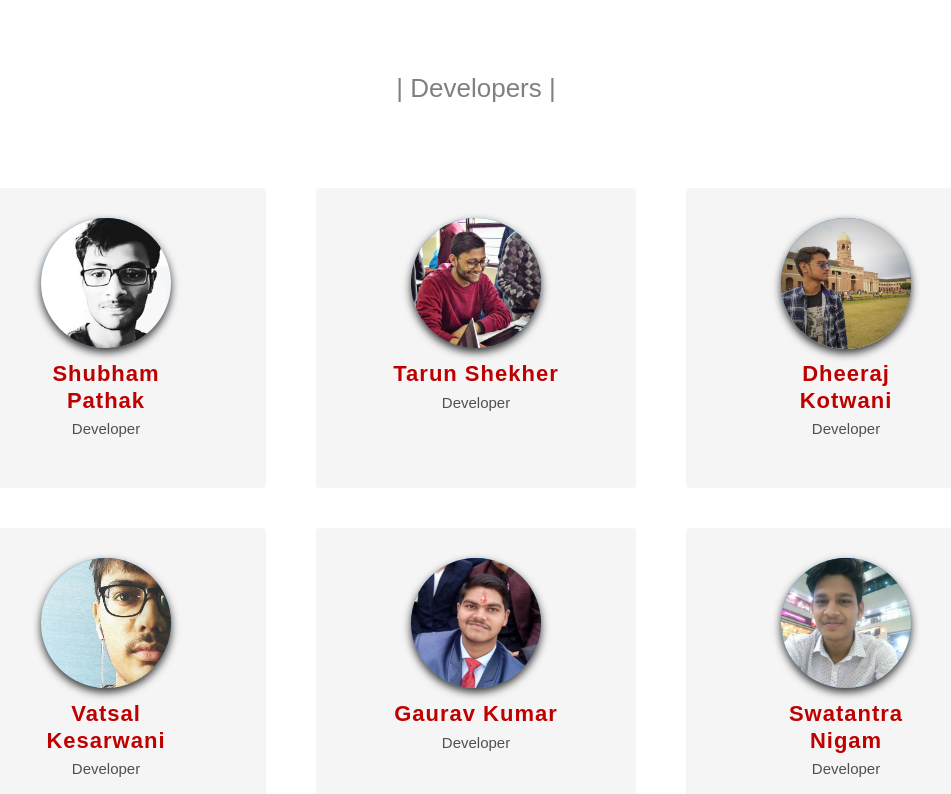
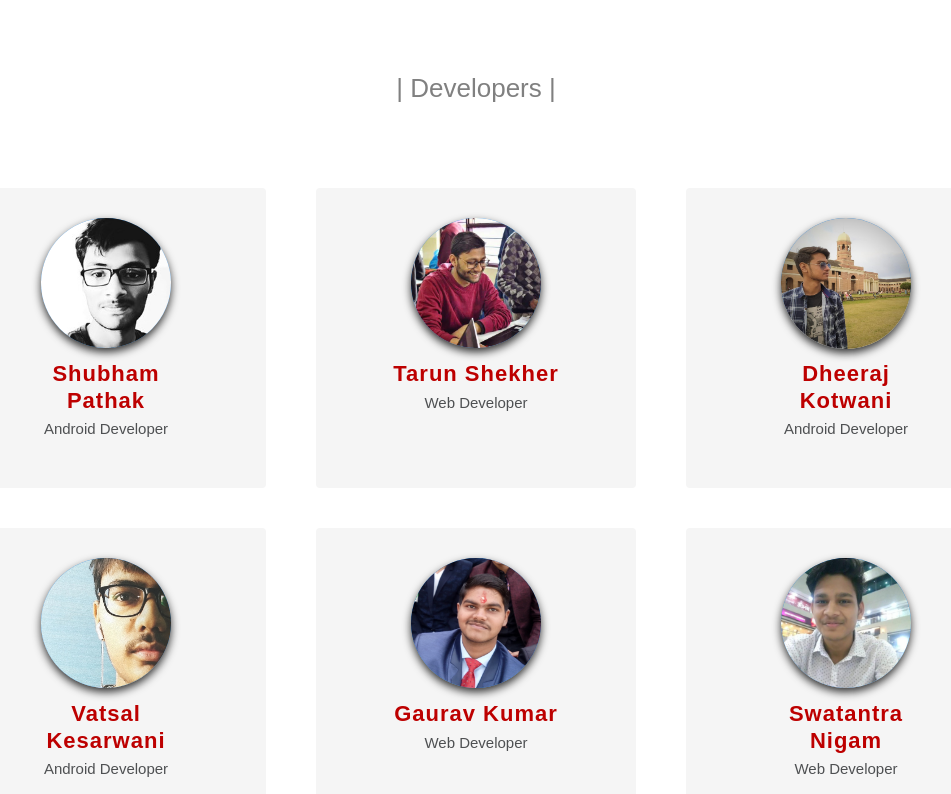
Before and after one commit to vanisingh-24/DSC-Team, a plain HTML site: page index.html in a window 1280 px wide. Shown: the part 2006-2800 px from the top of the page, without its empty margins (164-1115 px from the left). Drawn offline with nearby package versions, Linux system fonts and the light colour scheme.

Commit message:
added subtext

```diff
--- a/index.html
+++ b/index.html
@@ -257,7 +257,7 @@
       </div>
       <div class="team-content">
         <h3 class="name">Shubham Pathak</h3>
-        <span class="stack">Developer</span>
+        <span class="stack">Android Developer</span>
       </div>
      <ul class="social">
        <li><a href="https://github.com/tronku"><i class="fa fa-github"></i></a></li>
@@ -271,7 +271,7 @@
       </div>
       <div class="team-content">
         <h3 class="name">Tarun Shekher</h3>
-        <span class="stack">Developer</span>
+        <span class="stack">Web Developer</span>
       </div>
      <ul class="social">
        <li><a href="https://github.com/Tarun9005"><i class="fa fa-github"></i></a></li>
@@ -285,7 +285,7 @@
       </div>
       <div class="team-content">
         <h3 class="name">Dheeraj Kotwani</h3>
-        <span class="stack">Developer</span>
+        <span class="stack">Android Developer</span>
       </div>
      <ul class="social">
        <li><a href="https://github.com/dheerajkotwani"><i class="fa fa-github"></i></a></li>
@@ -301,7 +301,7 @@
       </div>
       <div class="team-content">
         <h3 class="name">Vatsal Kesarwani</h3>
-        <span class="stack">Developer</span>
+        <span class="stack">Android Developer</span>
       </div>
      <ul class="social">
        <li><a href="https://github.com/plazzy99"><i class="fa fa-github"></i></a></li>
@@ -315,7 +315,7 @@
       </div>
       <div class="team-content">
         <h3 class="name">Gaurav Kumar</h3>
-        <span class="stack">Developer</span>
+        <span class="stack">Web Developer</span>
       </div>
      <ul class="social">
        <li><a href="https://github.com/Gaurav6982"><i class="fa fa-github"></i></a></li>
@@ -329,7 +329,7 @@
     </div>
     <div class="team-content">
       <h3 class="name">Swatantra Nigam</h3>
-      <span class="stack">Developer</span>
+      <span class="stack">Web Developer</span>
     </div>
    <ul class="social">
      <li><a href="https://www.github.com/swatantra94"><i class="fa fa-github"></i></a></li>
@@ -345,7 +345,7 @@
     </div>
     <div class="team-content">
       <h3 class="name">Diya Jaiswal</h3>
-      <span class="stack">Developer</span>
+      <span class="stack">Web Developer</span>
     </div>
    <ul class="social">
      <li><a href="https://github.com/diyajaiswal11"><i class="fa fa-github"></i></a></li>
@@ -360,7 +360,7 @@
       </div>
       <div class="team-content">
         <h3 class="name">Naman Shankhydhar</h3>
-        <span class="stack">Developer</span>
+        <span class="stack">Web Developer</span>
       </div>
      <ul class="social">
        <li><a href="https://github.com/naman360"><i class="fa fa-github"></i></a></li>
@@ -374,7 +374,7 @@
       </div>
       <div class="team-content">
         <h3 class="name">Vani Singh</h3>
-        <span class="stack">Developer</span>
+        <span class="stack">Web Developer</span>
       </div>
      <ul class="social">
        <li><a href="https://github.com/vanisingh-24"><i class="fa fa-github"></i></a></li>
@@ -390,7 +390,7 @@
       </div>
       <div class="team-content">
         <h3 class="name">Yash Garg</h3>
-        <span class="stack">Developer</span>
+        <span class="stack">Web Developer</span>
       </div>
      <ul class="social">
        <li><a href="https://github.com/yash0501"><i class="fa fa-github"></i></a></li>
```
